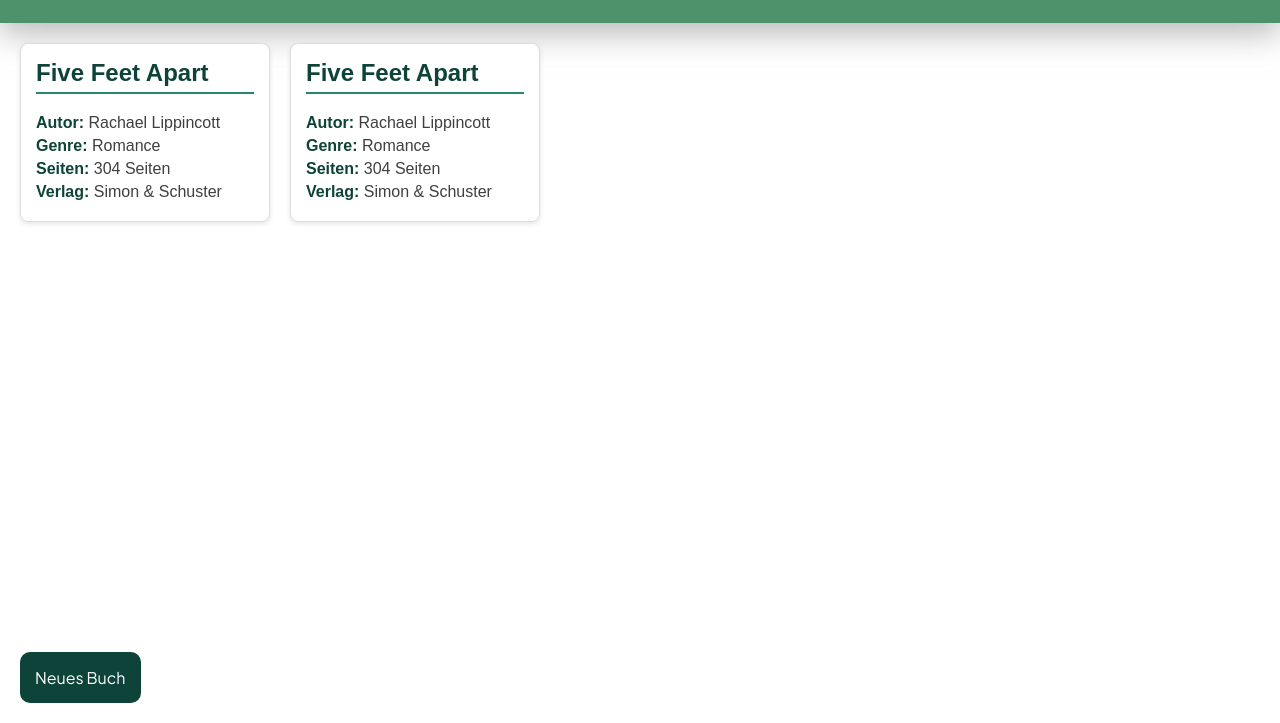
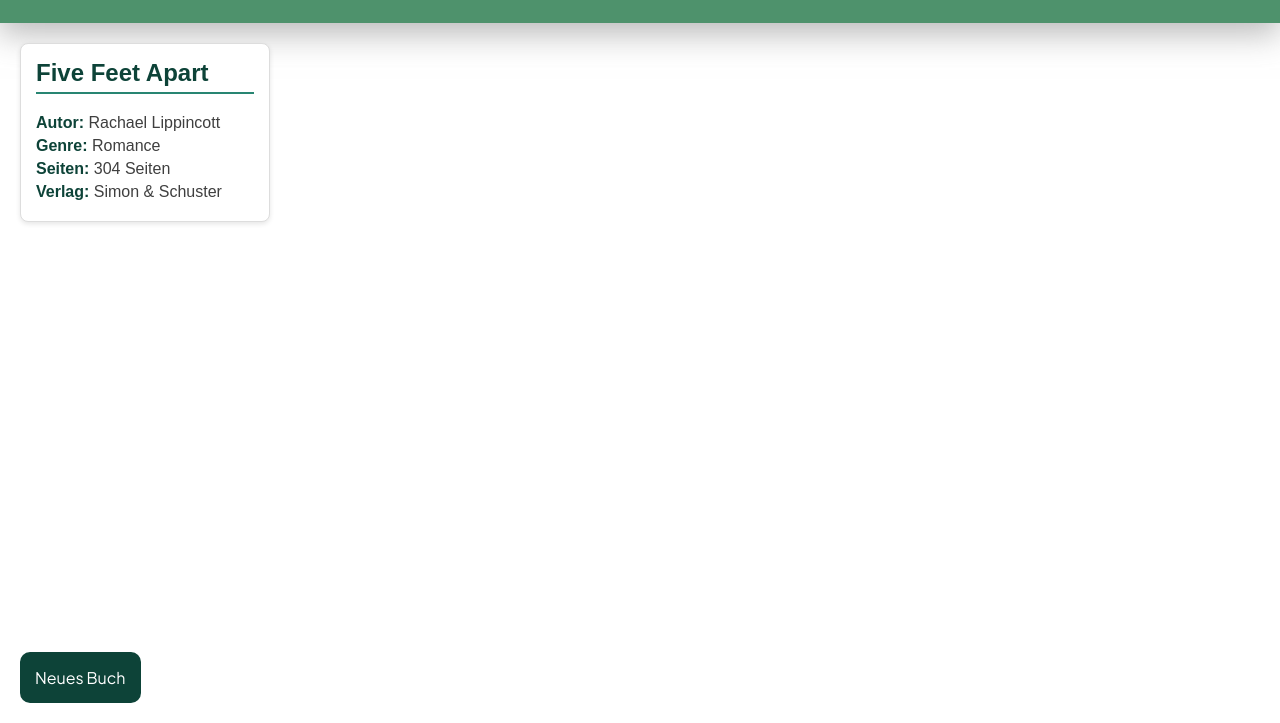
Before and after one commit to MaaaartinTH/Bibliothek_2_Semester_WG, a website: page library.html in a window 1280 px wide. Shown: the part 77-800 px from the top of the page. Drawn offline with nearby package versions, Linux system fonts and the light colour scheme; a web font is replaced by a local one.

Commit message:
dfiosdoifoi

```diff
--- a/index.js
+++ b/index.js
@@ -29,7 +29,7 @@
       Verlag: "Simon & Schuster"
 };
 
-console.log(book_card);
+console.log(fivefeetapart);
 
 
 
--- a/library.html
+++ b/library.html
@@ -5,6 +5,8 @@
     <title>Library</title>
 
     <link rel="stylesheet" href="style.css">
+
+    <script src="index.js" defer></script>
 
 
 </head>
@@ -48,15 +50,8 @@
     </div>
   </article>
 
-  <article class="book-card id="current-book">
-    <h2 class="book-title">Five Feet Apart</h2>
-    <div class="book-details">
-      <p><strong>Autor:</strong> Rachael Lippincott</p>
-      <p><strong>Genre:</strong> Romance</p>
-      <p><strong>Seiten:</strong> 304 Seiten</p>
-      <p><strong>Verlag:</strong> Simon & Schuster</p>
-    </div>
-  </article>
+  <div id="daten-container"></div>
+
 
 
 </div>
```
